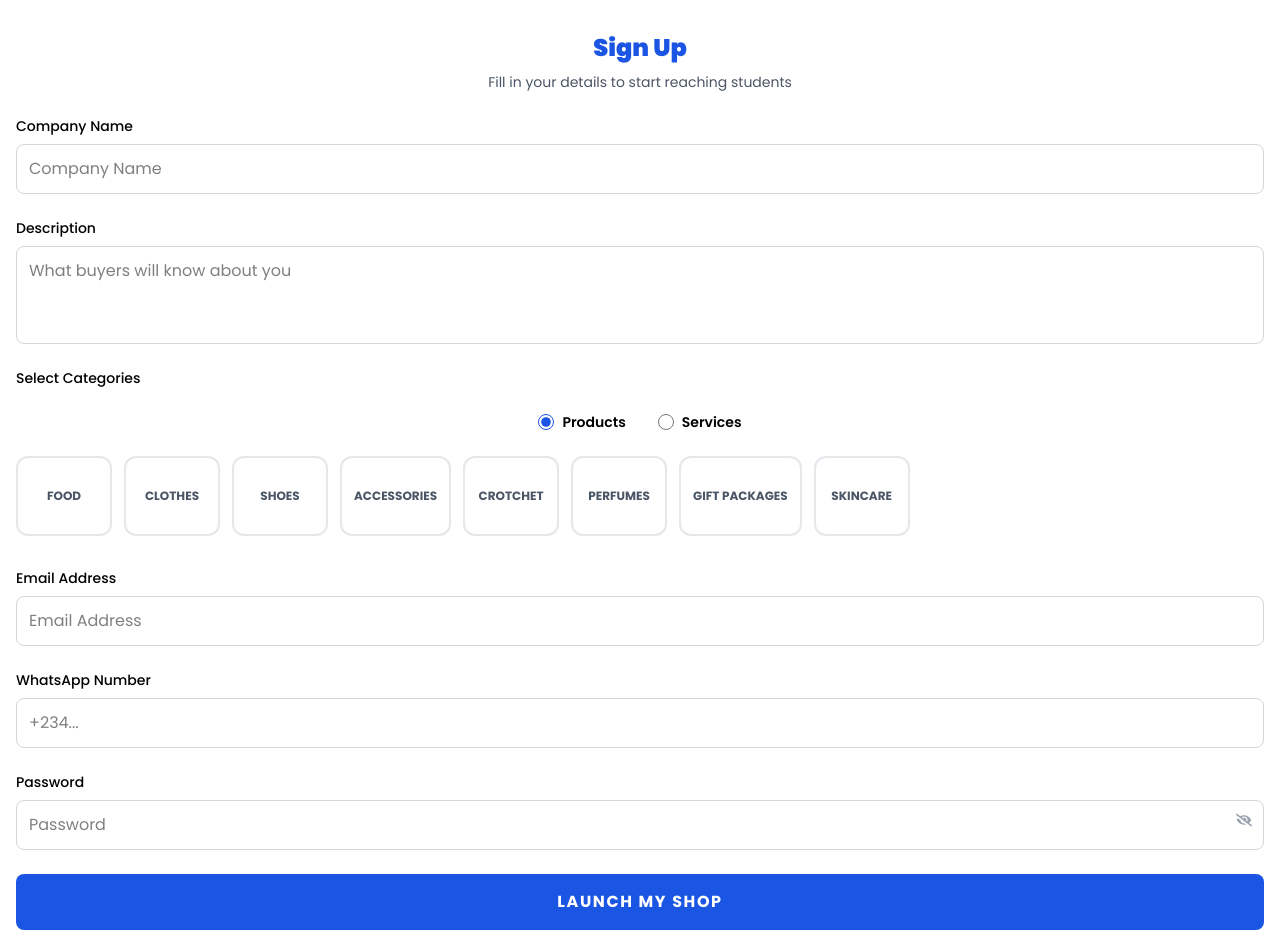
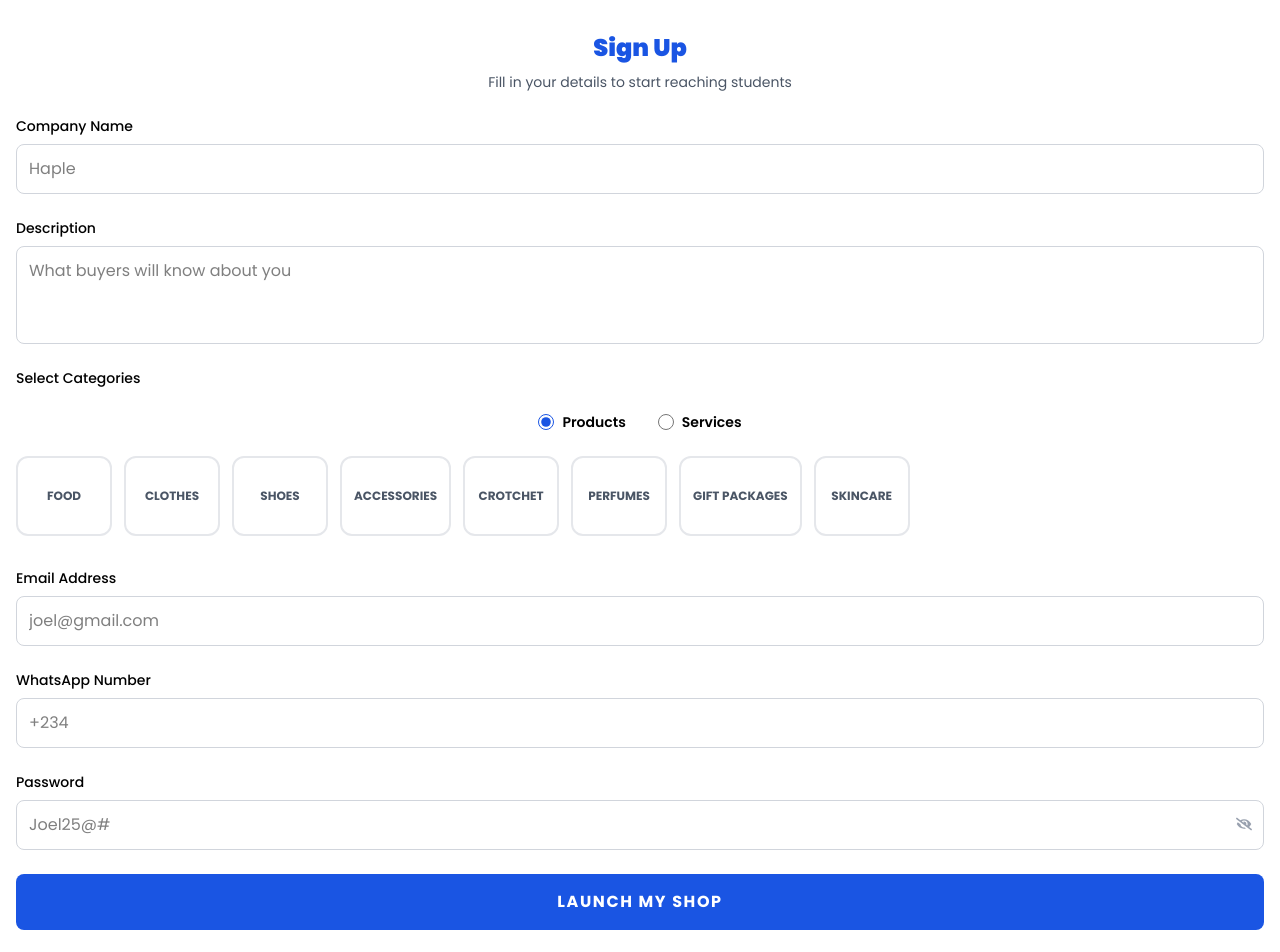
Before and after one commit to BuildingStartup/Haple, a React (Vite) app: page /SignUp in a window 1280 px wide. Shown: the top 952 px of the page. Built offline with nearby package versions, Linux system fonts and the light colour scheme.

Commit message:
Re-Usable input component integrated

```diff
--- a/src/Fields.jsx
+++ b/src/Fields.jsx
@@ -1,25 +1,42 @@
+import { FaEye, FaEyeSlash } from "react-icons/fa";
 export default function Fields({
   labelName,
+  forTag,
   errorMessage,
   placeholder,
   register,
   errors,
+  type,
+  validation,
+  showPassword,
+  setShowPassword,
 }) {
   return (
-    <div className="flex flex-col gap-2">
-      <label htmlFor={labelName.toLowerCase()} className="text-sm font-medium">
+    <div className="flex flex-col gap-2 relative">
+      <label htmlFor={forTag} className="text-sm font-medium">
         {labelName}
       </label>
       <input
-        id={labelName.toLowerCase()}
-        {...register(labelName.toLowerCase(), {
-          required: { errorMessage },
+        id={forTag}
+        type={type}
+        {...register(forTag, {
+          required: errorMessage,
+          pattern: validation,
         })}
         placeholder={placeholder}
         className="w-full px-3 py-3 border border-gray-300 rounded-lg outline-none focus:ring-1 focus:ring-[#1A55E3]"
       />
-      {errors.companyName && (
-        <p className="text-red-500 text-sm">{errors.companyName.message}</p>
+      {errors[forTag] && (
+        <p className="text-red-500 text-[13px]">{errors[forTag].message}</p>
+      )}
+      {forTag === "password" && (
+        <button
+          type="button"
+          onClick={() => setShowPassword(!showPassword)}
+          className="absolute right-3 top-11 text-gray-400"
+        >
+          {showPassword ? <FaEye /> : <FaEyeSlash />}
+        </button>
       )}
     </div>
   );
--- a/src/SignUp/SignUp.jsx
+++ b/src/SignUp/SignUp.jsx
@@ -1,5 +1,5 @@
 import { useForm } from "react-hook-form";
-import { FaEye, FaEyeSlash } from "react-icons/fa";
+import Fields from "../Fields.jsx";
 import { useState } from "react";
 
 export default function SignUp() {
@@ -64,24 +64,15 @@ export default function SignUp() {
 
         <form onSubmit={handleSubmit(onSubmit)} className="space-y-6">
           {/* Company Name */}
-          <div className="flex flex-col gap-2">
-            <label htmlFor="companyName" className="text-sm font-medium">
-              Company Name
-            </label>
-            <input
-              id="companyName"
-              {...register("companyName", {
-                required: "Company Name is Required",
-              })}
-              placeholder="Company Name"
-              className="w-full px-3 py-3 border border-gray-300 rounded-lg outline-none focus:ring-1 focus:ring-[#1A55E3]"
+          <Fields
+            register={register}
+            labelName="Company Name"
+            forTag="companyName"
+            errors={errors}
+            errorMessage="Company Name is Required"
+            placeholder="Haple"
+            type="text"
           />
-            {errors.companyName && (
-              <p className="text-red-500 text-sm">
-                {errors.companyName.message}
-              </p>
-            )}
-          </div>
 
           {/* Description */}
           <div className="flex flex-col gap-2">
@@ -97,7 +88,11 @@ export default function SignUp() {
               className="w-full px-3 py-3 border border-gray-300 rounded-lg resize-none outline-none focus:ring-1 focus:ring-[#1A55E3]"
               rows={3}
             />
-            {errors.description && <p>{errors.description.message}</p>}
+            {errors.description && (
+              <p className="text-red-500 text-[13px]">
+                {errors.description.message}
+              </p>
+            )}
           </div>
 
           {/* Mode Toggle */}
@@ -160,86 +155,60 @@ export default function SignUp() {
               )}
             </div>
             {errors.categories && (
-              <span className="text-red-500 text-sm">
+              <span className="text-red-500 text-[13px]">
                 {errors.categories.message}
               </span>
             )}
           </div>
 
-          {/* Contact Info */}
-          <div className="flex flex-col gap-2">
-            <label htmlFor="email" className="text-sm font-medium">
-              Email Address
-            </label>
-            <input
-              id="email"
-              {...register("email", {
-                required: "Email is required",
-                pattern: {
+          {/* For email */}
+          <Fields
+            forTag="email"
+            labelName="Email Address"
+            validation={{
               value: /^[^\s@]+@[^\s@]+\.(com)$/i,
               message: "Enter a valid email",
-                },
-              })}
+            }}
+            placeholder="joel@gmail.com"
             type="email"
-              placeholder="Email Address"
-              className="w-full px-3 py-3 border border-gray-300 rounded-lg outline-none focus:ring-2 focus:ring-[#1A55E3]"
+            errorMessage="Email is required"
+            errors={errors}
+            register={register}
           />
-            {errors.email && (
-              <p className="text-red-500 text-sm">{errors.email.message}</p>
-            )}
-          </div>
+          {/* Contact Info */}
 
-          <div className="flex flex-col gap-2">
-            <label htmlFor="whatsapp" className="text-sm font-medium">
-              WhatsApp Number
-            </label>
-            <input
-              id="whatsapp"
-              {...register("whatsapp", {
-                required: "Number must be 11 digits",
-                pattern: {
+          <Fields
+            forTag="whatsapp"
+            labelName="WhatsApp Number"
+            validation={{
               value: /^\d{11}$/,
               message: "WhatsApp must be exactly 11 digits",
-                },
-              })}
+            }}
+            placeholder="+234"
             type="tel"
-              placeholder="+234..."
-              className="w-full px-3 py-3 border border-gray-300 rounded-lg outline-none focus:ring-2 focus:ring-[#1A55E3]"
+            errorMessage="Number must be 11 digits"
+            errors={errors}
+            register={register}
           />
-            {errors.whatsapp && (
-              <p className="text-red-500 text-sm">{errors.whatsapp.message}</p>
-            )}
-          </div>
 
-          <div className="flex flex-col gap-2 relative">
-            <label htmlFor="password" className="text-sm font-medium">
-              Password
-            </label>
-            <input
-              id="password"
-              {...register("password", {
-                required: "Password is required",
-                pattern: {
+          {/* PassWord */}
+
+          <Fields
+            forTag="password"
+            labelName="Password"
+            validation={{
               value: /^(?=.*[!@#$%^&*]).{8,}$/, // at least 8 chars, 1 symbol
               message:
                 "Password must be at least 8 characters with at least 1 symbol",
-                },
-              })}
+            }}
+            placeholder="Joel25@#"
             type={showPassword ? "text" : "password"}
-              placeholder="Password"
-              className="w-full px-3 py-3 border border-gray-300 rounded-lg outline-none focus:ring-2 focus:ring-[#1A55E3]"
+            errorMessage="Password is required"
+            errors={errors}
+            register={register}
+            showPassword={showPassword}
+            setShowPassword={setShowPassword}
           />
-            <button
-              type="button"
-              onClick={() => setShowPassword(!showPassword)}
-              className="absolute right-3 top-10 text-gray-400"
-            >
-              {showPassword ? <FaEye /> : <FaEyeSlash />}
-            </button>
-            {errors.password && (
-              <p className="text-red-500 text-sm">{errors.password.message}</p>
-            )}
-          </div>
 
           {/* Submit Button */}
           <button
--- a/src/index.css
+++ b/src/index.css
@@ -9,9 +9,3 @@ body {
   /* bg-[#F8FAFC] */
   /* Helping All People Locate Entrepreneurs */
 }
-
-@layer base {
-  input {
-    @apply w-full border-gray-500 border outline-none py-2 pl-1;
-  }
-}
```
Lines whose indentation alone changed are shown as unchanged.
